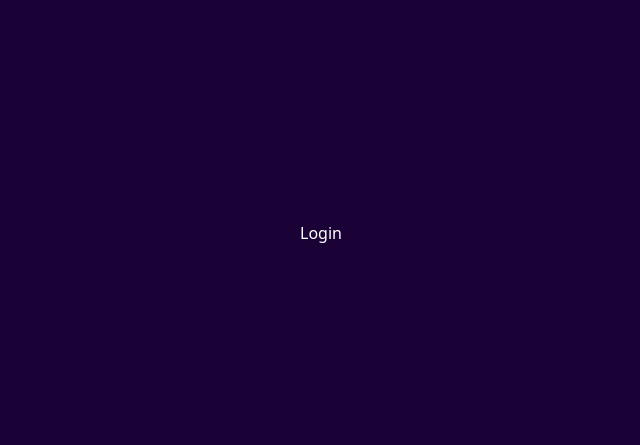
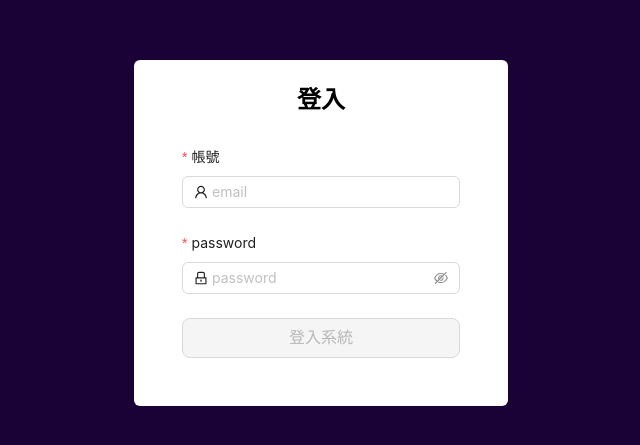
Before and after one commit to deikhoong/P1Trader-dashboard, a React (Vite) app: page /login in a window 1280 px wide. Shown: the part 167-612 px from the top of the page, without its empty margins (319-959 px from the left). Built offline with nearby package versions, Linux system fonts and the light colour scheme; no server answers.

Commit message:
feat: integrate login function

```diff
--- a/package.json
+++ b/package.json
@@ -10,11 +10,13 @@
     "preview": "vite preview"
   },
   "dependencies": {
+    "@ant-design/icons": "^5.5.0",
     "antd": "^5.20.4",
     "axios": "^1.7.7",
     "react": "^18.3.1",
     "react-dom": "^18.3.1",
-    "react-router-dom": "^6.26.1"
+    "react-router-dom": "^6.26.1",
+    "zustand": "^4.5.4"
   },
   "devDependencies": {
     "@eslint/js": "^9.9.0",
--- /dev/null
+++ b/src/ProtectedRoutes.tsx
@@ -0,0 +1,22 @@
+import React, { useEffect } from 'react';
+import { useNavigate } from 'react-router-dom';
+import useAuthStore from './store/authStore';
+
+interface ProtectedRouteProps {
+  children: React.ReactNode;
+}
+
+const ProtectedRoute: React.FC<ProtectedRouteProps> = ({ children }) => {
+  const navigate = useNavigate();
+  const isLogin = useAuthStore(state => state.isLogin);
+
+  useEffect(() => {
+    if(!isLogin){
+      navigate('/login');
+    }
+  },[isLogin,navigate])
+
+  return <>{children}</>;
+};
+
+export default ProtectedRoute;
--- /dev/null
+++ b/src/api/api.types.ts
@@ -0,0 +1,19 @@
+export interface LoginForm {
+  email: string;
+  password: string;
+}
+
+export type User = {
+  id?: string,
+  username?: string,
+  role?: string,
+  nickname?: string,
+}
+
+export type LoginResp = {
+  data:{
+    user: User,
+    access_token: string,
+    refresh_token: string,
+  }
+}
--- /dev/null
+++ b/src/api/auth.ts
@@ -0,0 +1,20 @@
+import { LoginForm, LoginResp } from "./api.types";
+import axiosInstance from "./axios";
+
+export const Login = async ( data:LoginForm ) => {
+  const response = await axiosInstance.post<LoginResp>('/auth/admin/login', {
+    ...data
+  });
+
+  return response.data;
+};
+
+export const Logout = async () => {
+  try{
+    const response = await axiosInstance.post('/auth/logout')
+    return response.data;
+  }catch(error){
+    console.error(error);
+    return null;
+  }
+}
--- /dev/null
+++ b/src/api/axios.ts
@@ -0,0 +1,53 @@
+import axios, { AxiosInstance, isCancel} from 'axios';
+
+const baseURL = import.meta.env.VITE_API_URL;
+
+const axiosInstance: AxiosInstance = axios.create({
+  baseURL,
+  timeout: 10000,
+  headers: {
+    'Content-Type': 'application/json',
+  },
+});
+
+axiosInstance.interceptors.request.use(
+  (config) => {
+    const atToken = localStorage.getItem('at');
+    if (atToken) {
+      config.headers['Authorization'] = `Bearer ${atToken}`;
+    }
+    return config;
+  },
+  (error) => Promise.reject(error)
+);
+
+// Response interceptor
+axiosInstance.interceptors.response.use(
+  (response) => response,
+  async (error) =>  {
+    const originalRequest = error.config
+    if ( !isCancel(error) && error.response?.status === 401 &&  !originalRequest._retry ) {
+      const refreshToken = localStorage.getItem('rt');
+      if (refreshToken) {
+        try {
+          const response = await axios.post('/auth/refresh-token', {},{
+              headers: {
+                Authorization: `Bearer ${refreshToken}`,
+              },
+            },
+          )
+
+          if (response && response.data) {
+            const { access_token } = response.data;
+            localStorage.setItem('at', access_token);
+            return axiosInstance(originalRequest);
+          }
+        } catch (err) {
+          console.error('Token refresh failed:', err);
+        }
+    }
+  }
+  return Promise.reject(error);
+});
+
+export default axiosInstance;
--- /dev/null
+++ b/src/components/layout/MainLayout.tsx
@@ -0,0 +1,11 @@
+import { Layout} from 'antd'
+
+
+export default function MainLayout() {
+  return (
+    <Layout>
+      <Layout className='mt-[64px]'>
+      </Layout>
+    </Layout>
+  )
+}
--- a/src/pages/Login.tsx
+++ b/src/pages/Login.tsx
@@ -1,9 +1,91 @@
-export default function Login() {
+import { Button, Form, Input, message } from "antd";
+import { UserOutlined, LockOutlined } from '@ant-design/icons';
+import useAuthStore from "../store/authStore";
+import { LoginForm } from "../api/api.types";
+import { useNavigate } from "react-router-dom";
+import { useEffect } from "react";
+
+function Login() {
+  const navigate = useNavigate();
+  const [form] = Form.useForm();
+  const { login, isLogin, isLoading } = useAuthStore();
+
+  useEffect(() => {
+    if(isLogin){
+      navigate('/');
+    }
+  },[isLogin,navigate])
+
+  const onFinish = async (values: LoginForm) => {
+    const response = await login(values);
+    if (response) {
+      navigate('/');
+    } else {
+      message.open({type: 'error', content: '登入失敗，請確認帳號密碼是否正確'});
+    }
+  };
+
+
+  const onValuesChange = () => {
+    form.validateFields(['email', 'password']);
+  };
+
   return (
     <div className='w-full h-screen flex justify-center items-center'>
-      <div className='py-6 px-12 rounded-md flex justify-center items-center flex-col'>
-        <h1>Login </h1>
+      <div className='py-6 px-12 rounded-md bg-white flex justify-center items-center flex-col'>
+        <div className="text-black text-2xl leading-[30px] mb-8 text-center font-bold">登入</div>
+        <Form<LoginForm>
+          className='w-full max-w-[320px]'
+          layout="vertical"
+          autoComplete="off"
+          form={form}
+          onFinish={onFinish}
+          onValuesChange={onValuesChange}
+        >
+          <Form.Item
+            label="帳號"
+            name="email"
+            rules={[
+              {
+                type: 'email',
+                message: 'The input is not valid E-mail!',
+              },
+              {
+                required: true,
+                message: 'Please input your E-mail!',
+              },
+            ]}
+          >
+            <Input placeholder="email" prefix={<UserOutlined />} />
+          </Form.Item>
+          <Form.Item
+            label="password"
+            name="password"
+            rules={[{ required: true, message: 'Password length must greater than 8', min: 8 }]}
+          >
+            <Input.Password placeholder="password" prefix={<LockOutlined />} />
+          </Form.Item>
+          <Form.Item shouldUpdate>
+            {() => (
+              <Button
+                type="primary"
+                htmlType="submit"
+                block
+                size="large"
+                loading={isLoading}
+                disabled={
+                  !form.isFieldsTouched(true) ||
+                  !!form.getFieldsError().filter(({ errors }) => errors.length).length
+                }
+              >
+                登入系統
+              </Button>
+            )}
+          </Form.Item>
+        </Form>
       </div>
     </div>
-  )
+  );
 }
+
+export default Login
--- /dev/null
+++ b/src/pages/MainPage.tsx
@@ -0,0 +1,8 @@
+import MainLayout from "../components/layout/MainLayout";
+
+
+export default function MainPage() {
+  return (
+    <MainLayout></MainLayout>
+  )
+}
--- a/src/router.tsx
+++ b/src/router.tsx
@@ -1,11 +1,28 @@
 import { createBrowserRouter } from "react-router-dom";
 import NotFound from "./pages/NotFound";
 import Login from "./pages/Login";
+import MainPage from "./pages/MainPage";
+import ProtectedRoute from "./ProtectedRoutes";
+
+// eslint-disable-next-line react-refresh/only-export-components
+const MainRoutes = () => (
+  <ProtectedRoute>
+    <MainPage />
+  </ProtectedRoute>
+);
 
 export const router = createBrowserRouter([
   {
     path: "/login",
     element: <Login />,
+  },
+  {
+    path: "/",
+    element: <MainRoutes />,
     errorElement: <NotFound />,
+    children: [
+      {
+      },
+    ],
   },
 ]);
--- /dev/null
+++ b/src/store/authStore.tsx
@@ -0,0 +1,61 @@
+import { create } from 'zustand';
+import { LoginForm, User } from '../api/api.types';
+import { Login, Logout } from '../api/auth';
+
+
+
+interface AuthState {
+  user: User | null;
+  isLogin: boolean;
+  isLoading: boolean;
+  error: string | null;
+  login: (values: LoginForm) => Promise<boolean>;
+  logout: () => void;
+}
+
+export const useAuthStore = create<AuthState>((set) => ({
+  user: null,
+  isLoading: false,
+  error: null,
+  isLogin: (() => {
+    const at = localStorage.getItem('at');
+    const rt = localStorage.getItem('rt');
+    return at && rt ? true : false;
+  })(),
+  login: async (values: LoginForm) => {
+    set({ isLoading: true, error: null });
+    try {
+      const response = await Login(values);
+      if(response){
+        const { user, access_token, refresh_token } = response.data;
+        localStorage.setItem('user', JSON.stringify(user));
+        localStorage.setItem('at', access_token);
+        localStorage.setItem('rt', refresh_token);
+        set({ user, isLogin: true, isLoading: false });
+        return true;
+      }else{
+        return false;
+      }
+    } catch (error) {
+      set({ error: error instanceof Error ? error.message : '登入失敗', isLoading: false });
+      return false;
+    }
+  },
+  logout: async () => {
+    set({ isLoading: true, error: null });
+    try{
+      const response = await Logout();
+      if(response){
+        set({ isLogin: false, isLoading: false });
+        localStorage.removeItem('user');
+        localStorage.removeItem('at');
+        localStorage.removeItem('rt');
+      }
+    }catch (error) {
+      set({ error: error instanceof Error ? error.message : '登出失敗', isLoading: false });
+      return false;
+    }
+  },
+}));
+
+export default useAuthStore;
```
Also changed, not shown: 2 other files (tests, documents, lock files or other folders).
